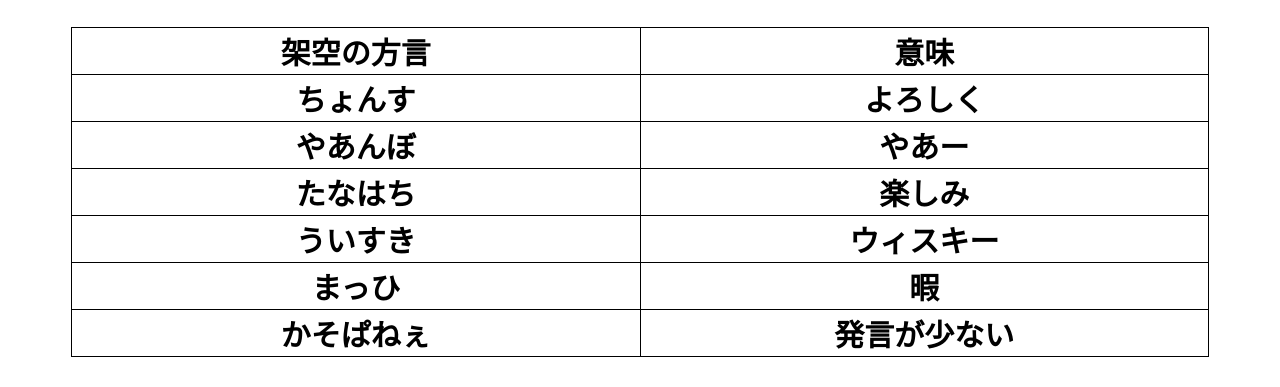
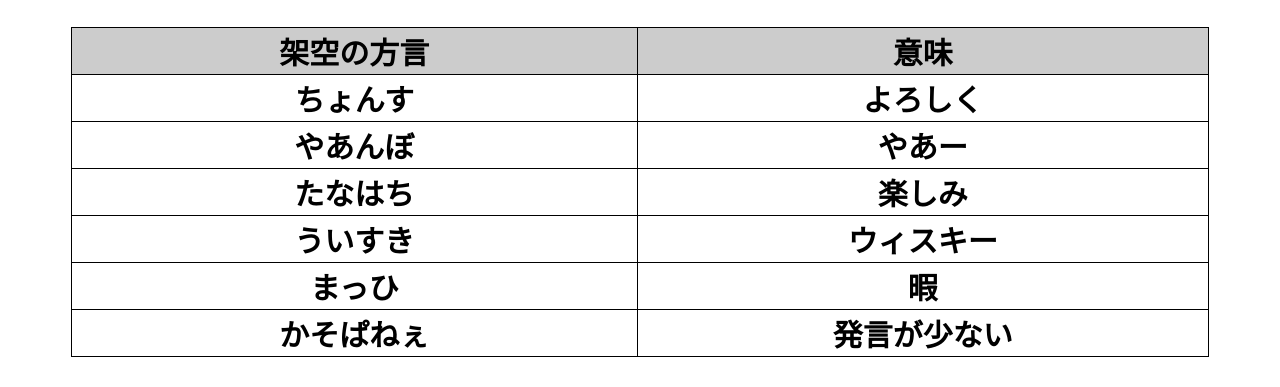
Before and after one commit to hideyan1017/kakuu, a plain HTML site: page index.html in a window 1280 px wide. Shown: the part 125-512 px from the top of the page. Drawn offline with Linux system fonts and the light colour scheme.

Commit message:
Update index.html

```diff
--- a/index.html
+++ b/index.html
@@ -78,10 +78,11 @@ h2:after {
   <style type="text/css">tx{
 padding-left: 50px;
 }
+
     </style>
 </style>
 <table class="details-content" border="1" style="border-collapse: collapse"  border="1" style="border-collapse: collapse"border="1" id="example" border="1"bordercolor="#ff9900"border="1"
-<tr><th class="width10">架空の方言</th><th class="width20">意味</th></tr>
+<tr><th bgcolor="#cccccc"　class="width10">架空の方言</th><th bgcolor="#cccccc" class="width20">意味</th></tr>
 <tr><th class="width10">ちょんす</th><th class="width20">よろしく</th></tr>
 <tr><th class="width10">やあんぼ</th><th class="width20">やあー</th></tr>
 <tr><th class="width10">たなはち</th><th class="width20">楽しみ</th></tr>
```
